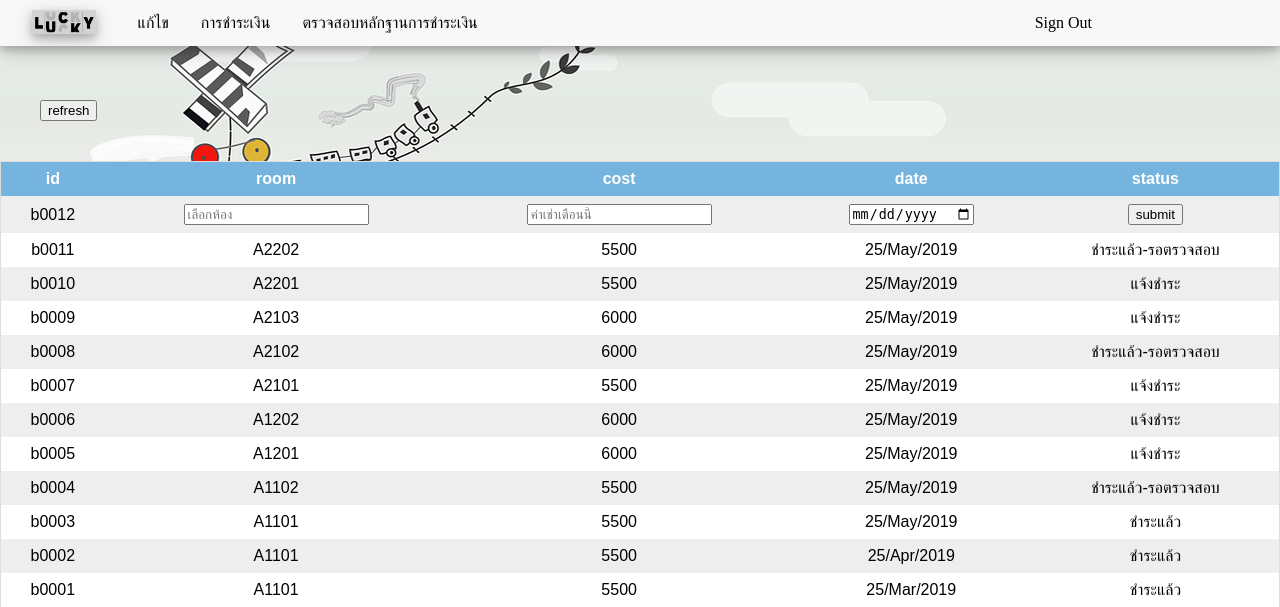
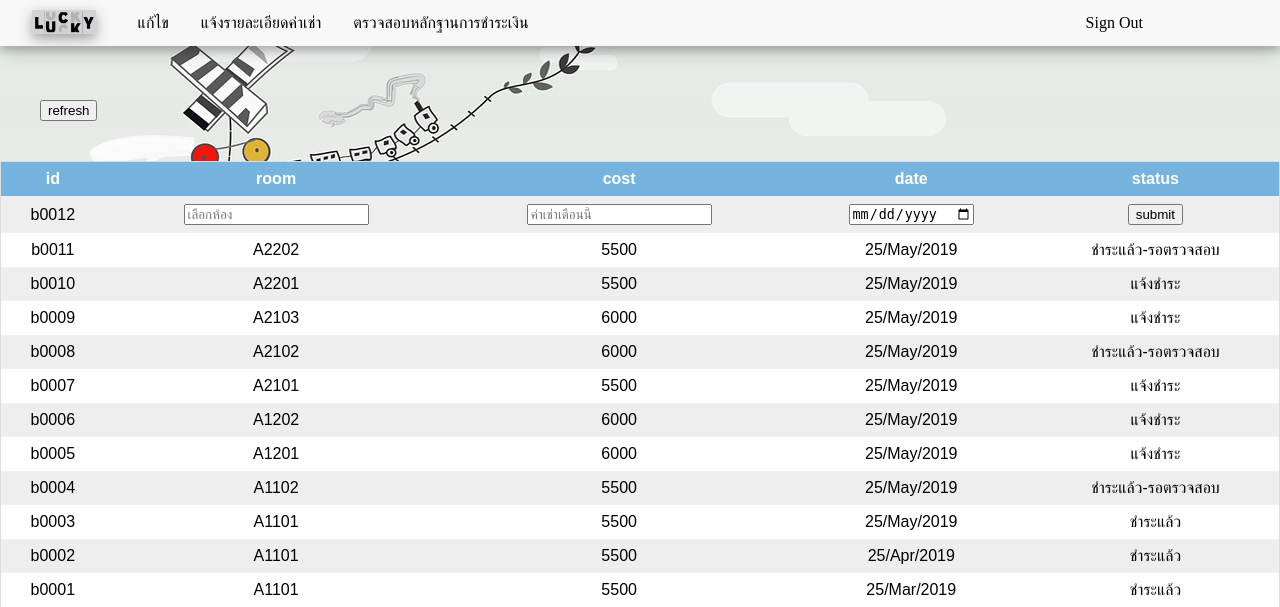
Before and after one commit to kaimook-pearl/Bisad, a PHP site: page /views/announce.php in a window 1280 px wide. Shown: the top 607 px of the page. Run offline with PHP 8.4, Linux system fonts and the light colour scheme; data comes from the database, SQL or seed files in the repository.

Commit message:
Update announce.php

```diff
--- a/views/announce.php
+++ b/views/announce.php
@@ -6,7 +6,7 @@
   <meta name="viewport" content="width=device-width, initial-scale=1.0">
   <meta http-equiv="X-UA-Compatible" content="ie=edge">
   <link rel="stylesheet" type="text/css" media="screen" href="css/moneys.css" />
-  <title>แจ้งชำระเงิน</title>
+  <title>แจ้งรายละเอียดค่าเช่า</title>
   <!-- <style>html,body {overflow-x: hidden;}</style>
   <style>html,body{overflow-y: hidden;}</style> -->
 </head>
@@ -19,7 +19,7 @@
 
     <div class="navbar">
       <a href="?page=edit">แก้ไข</a>
-      <a href="?page=announce">การชำระเงิน</a>
+      <a href="?page=announce">แจ้งรายละเอียดค่าเช่า</a>
       <a href="?page=payment">ตรวจสอบหลักฐานการชำระเงิน</a>
     </div>
 
```
